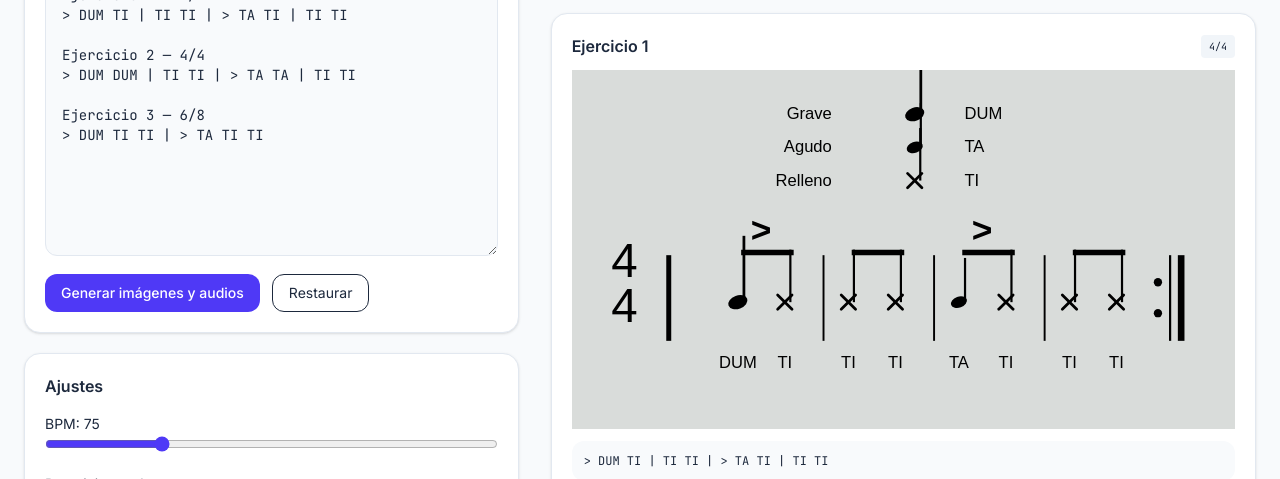
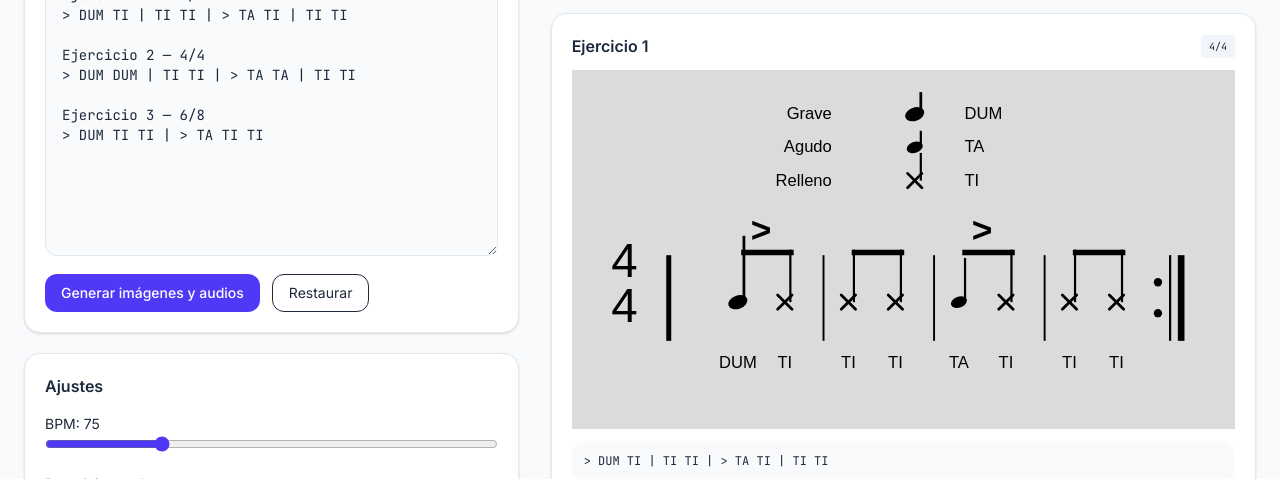
Before and after one commit to AUG79-droid/BATUKADA, a React (Vite) app: page / in a window 1280 px wide. Shown: the part 198-677 px from the top of the page. Built offline with nearby package versions, Linux system fonts and the light colour scheme.

Commit message:
Fix SVG legend zone spacing

```diff
--- a/src/App.tsx
+++ b/src/App.tsx
@@ -115,15 +115,25 @@ function renderNoteAt(stroke: Stroke, x: number, y: number, syllableY: number |
   return `${activeGlow}${stem}${head}${label}`;
 }
 
+function renderLegendNote(syllable: Syllable, x: number, y: number): string {
+  const stemX = x + 11;
+  const stemTopY = syllable === 'DUM' ? 40 : syllable === 'TA' ? 110 : 150;
+  const stemWidth = syllable === 'DUM' ? 5 : 4;
+  const head = syllable === 'TI'
+    ? `<g transform="translate(${x} ${y})"><line x1="-13" y1="-13" x2="13" y2="13" stroke="#000000" stroke-width="5" stroke-linecap="round" /><line x1="13" y1="-13" x2="-13" y2="13" stroke="#000000" stroke-width="5" stroke-linecap="round" /></g>`
+    : `<ellipse cx="${x}" cy="${y}" rx="${syllable === 'DUM' ? 18 : 15}" ry="${syllable === 'DUM' ? 12 : 10}" transform="rotate(-20 ${x} ${y})" fill="#000000" />`;
+
+  return `<line x1="${stemX}" y1="${y}" x2="${stemX}" y2="${stemTopY}" stroke="#000000" stroke-width="${stemWidth}" stroke-linecap="butt" />${head}`;
+}
+
 function renderLegendRow(label: string, syllable: Syllable, rowY: number): string {
   const legendTextX = 470;
   const legendSymbolX = 620;
   const legendLabelX = 710;
-  const stroke: Stroke = { syllable, accent: false };
   return `
     <g>
       <text x="${legendTextX}" y="${rowY + 9}" text-anchor="end" font-family="Arial, Helvetica, sans-serif" font-size="30" font-weight="400" fill="#000000">${label}</text>
-      ${renderNoteAt(stroke, legendSymbolX, rowY, null)}
+      ${renderLegendNote(syllable, legendSymbolX, rowY)}
       <text x="${legendLabelX}" y="${rowY + 9}" text-anchor="start" font-family="Arial, Helvetica, sans-serif" font-size="30" font-weight="500" fill="#000000">${syllable}</text>
     </g>
   `;
@@ -131,7 +141,7 @@ function renderLegendRow(label: string, syllable: Syllable, rowY: number): strin
 
 function layoutForExercise(exercise: Exercise): { starts: number[]; noteGap: number; accentOffset: number; barlines: number[] } {
   if (exercise.meter === '6/8') {
-    return { starts: [330, 700], noteGap: 80, accentOffset: 80, barlines: [625] };
+    return { starts: [330, 700], noteGap: 80, accentOffset: 80, barlines: [620] };
   }
   if (exercise.meter === '4/4' && exercise.bars.length === 4) {
     return { starts: [300, 500, 700, 900], noteGap: 85, accentOffset: 42, barlines: [455, 655, 855] };
```
